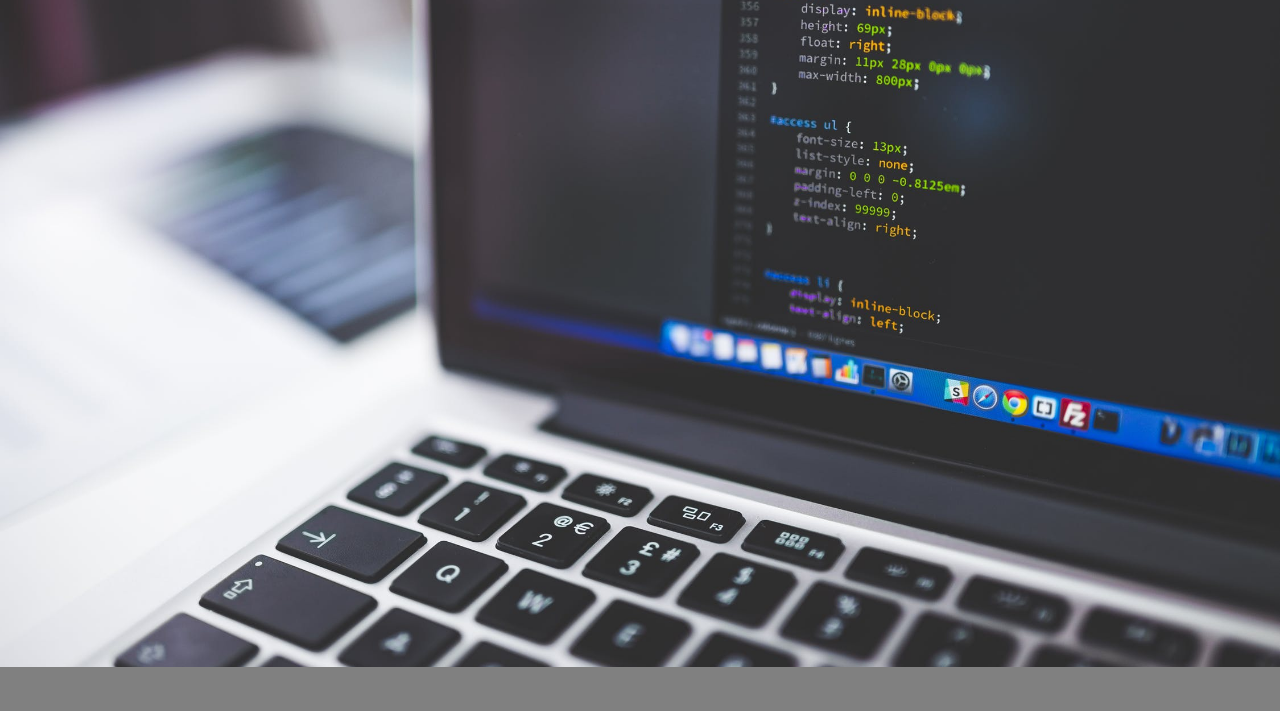
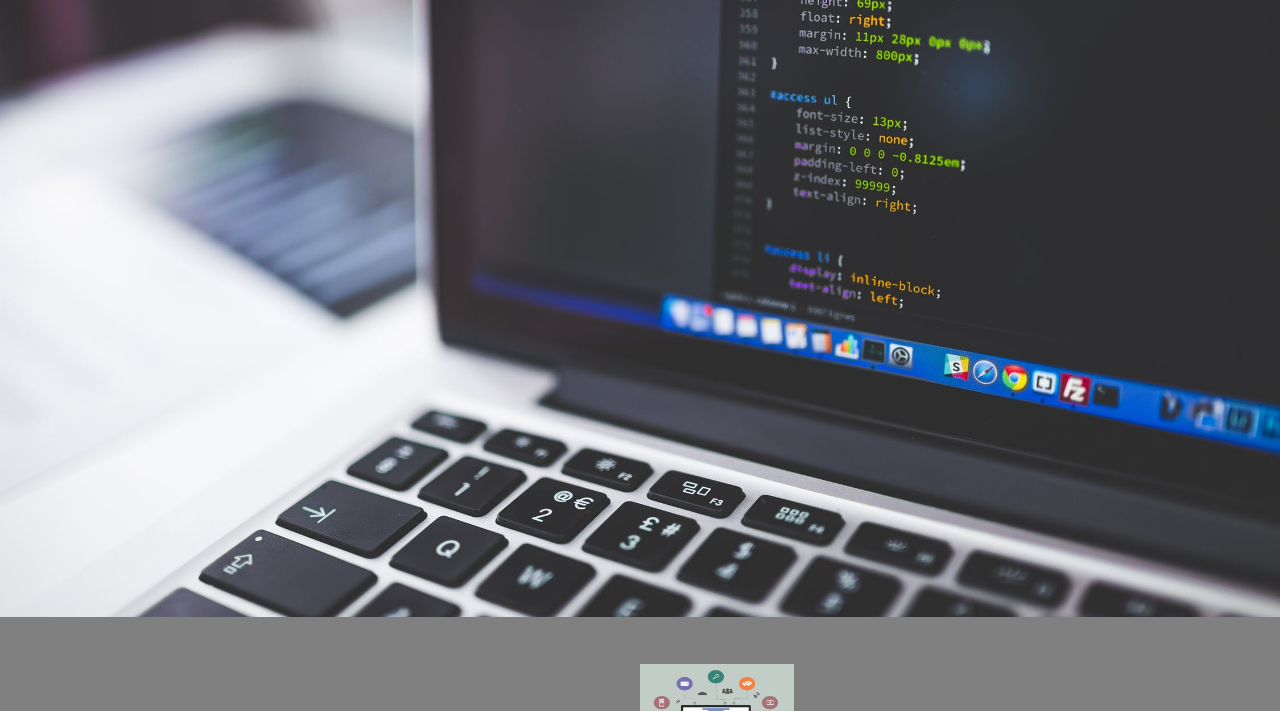
Before and after one commit to kushagra96/acm_website, a plain HTML site: page HTML/Home.html in a window 1280 px wide. Shown: the part 133-844 px from the top of the page. Drawn offline with nearby package versions, Linux system fonts and the light colour scheme.

Commit message:
Margin and height changed.

```diff
--- a/CSS/styles.css
+++ b/CSS/styles.css
@@ -43,9 +43,8 @@
 }
 
 body {
-  margin:0;
-  height: 1500px;
-
+  margin: 0;
+  height: 2000px;
 }
 
 .navbar_image {
@@ -109,7 +108,7 @@ body {
 background: url('../images/background.jpeg') no-repeat center;
 background-size: cover;
 background-attachment: fixed;
-height: 800px;
+height: 750px;
 }
 
 .intro {
```
